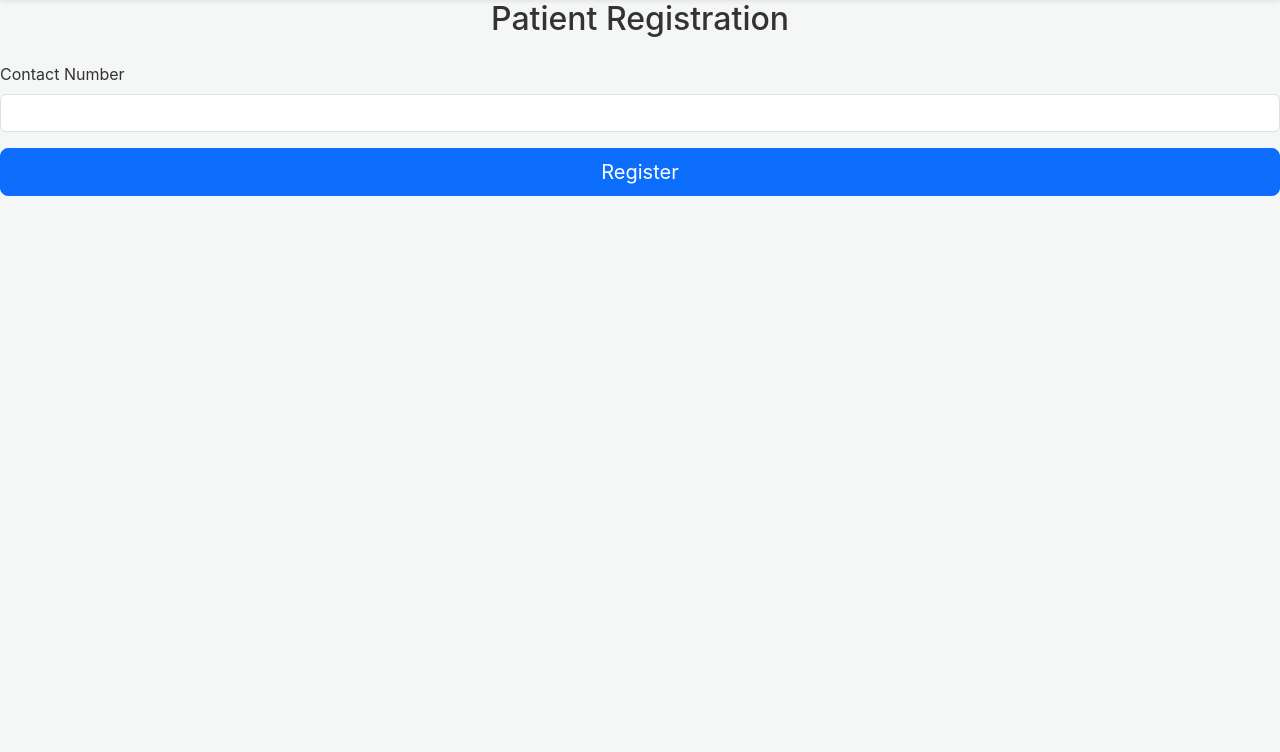
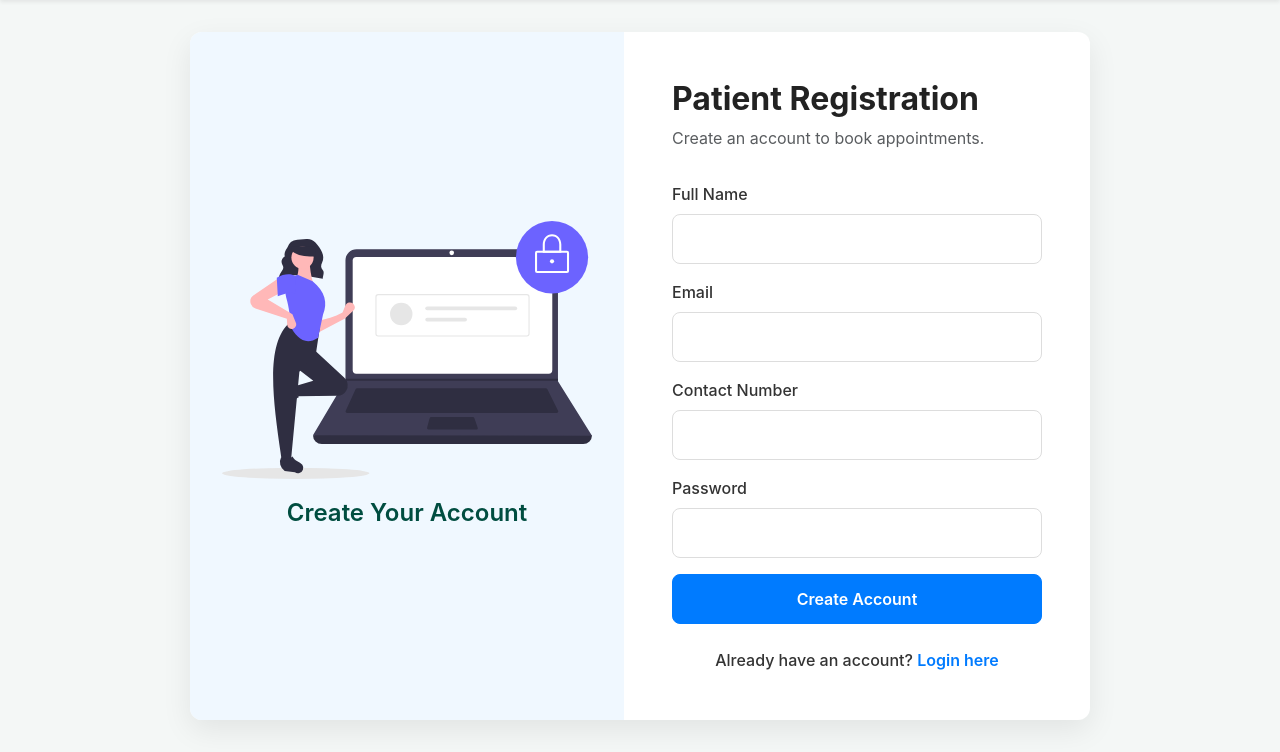
Before and after one commit to 770navyasharma/hospital-management-version2, a Flask app: template app/templates/patient_register.html in a window 1280 px wide. Shown: the part 56-808 px from the top of the page. Run offline with Flask 3, Linux system fonts and the light colour scheme; the template is opened without the code that fills it, so the values that code supplies are empty; some libraries are stand-ins or nearby versions.

Commit message:
Milestone-HMS-V2 Auth-RBAC

```diff
--- /dev/null
+++ b/app/static/css/auth.css
@@ -0,0 +1,122 @@
+/* app/static/css/auth.css */
+.auth-container {
+    display: flex;
+    align-items: center;
+    justify-content: center;
+    min-height: 90vh; /* 100vh minus navbar height */
+    padding: 2rem 0;
+}
+
+.auth-card {
+    display: flex;
+    background-color: #ffffff;
+    border-radius: 12px;
+    box-shadow: 0 10px 30px rgba(0, 0, 0, 0.08);
+    overflow: hidden;
+    width: 100%;
+    max-width: 900px; /* Card width */
+}
+
+/* --- Left Side (Image) --- */
+.auth-image-side {
+    flex: 1;
+    padding: 2rem; /* Reduced padding for image */
+    display: flex;
+    flex-direction: column;
+    justify-content: center;
+    align-items: center;
+}
+
+/* These classes will be added to the HTML */
+.login-bg {
+    background-color: #f0f8ff; /* Light blue */
+}
+.register-bg {
+    background-color: #f0f8ff; /* Light green */
+}
+
+.auth-image-side img {
+    max-width: 100%;
+    max-height: 400px; /* Stop SVG from being too tall */
+    height: auto;
+    object-fit: contain; /* Fixes distortion */
+}
+
+.auth-image-side .welcome-text {
+    font-size: 1.5rem;
+    font-weight: 600;
+    color: #004d40; /* Dark green theme color */
+    margin-top: 1rem;
+    text-align: center;
+}
+
+/* --- Right Side (Form) --- */
+.auth-form-side {
+    flex: 1;
+    padding: 3rem;
+    display: flex;
+    flex-direction: column;
+    justify-content: center;
+}
+
+.auth-form-side h2 {
+    font-weight: 700;
+    color: #222;
+    margin-bottom: 0.5rem; /* Tighter spacing */
+}
+
+.auth-form-side .text-muted {
+    margin-bottom: 2rem; /* More space below subtitle */
+}
+
+.form-label {
+    font-weight: 500;
+}
+
+.form-control {
+    padding: 0.75rem 1rem;
+    border-radius: 8px;
+    border: 1px solid #ddd;
+    transition: all 0.2s ease-in-out; /* Added transition */
+}
+
+.form-control:focus {
+    border-color: #007bff;
+    box-shadow: 0 0 0 0.25rem rgba(0,123,255,.25);
+}
+
+.form-check-label {
+    font-weight: 500;
+}
+
+.btn-auth {
+    padding: 0.75rem;
+    font-weight: 600;
+    font-size: 1rem;
+    border-radius: 8px;
+    background-color: #007bff;
+    border-color: #007bff;
+    transition: all 0.2s ease-in-out;
+}
+
+.btn-auth:hover {
+    background-color: #0056b3;
+    border-color: #0056b3;
+    transform: translateY(-2px);
+}
+
+.auth-switch-link {
+    text-align: center;
+    margin-top: 1.5rem;
+    font-weight: 500;
+}
+
+/* Cleaner link style */
+.auth-switch-link a {
+    color: #007bff;
+    text-decoration: none;
+    font-weight: 600;
+}
+.auth-switch-link a:hover {
+    text-decoration: underline;
+}
--- a/app/templates/index.html
+++ b/app/templates/index.html
@@ -17,7 +17,7 @@
         </div>
     </div>
     <div class="hero-image">
-        <img src="https://fe-hospital-management-system.vercel.app/static/media/hero-home.021b7cea0f5708247550062de1acf0f4.svg" alt="Hospital Graphic">
+        <img src="../static/images/undraw_medicine_hqqg.svg" alt="Hospital Graphic">
     </div>
 </div>
 
--- a/app/templates/patient_register.html
+++ b/app/templates/patient_register.html
@@ -1,33 +1,62 @@
 {% extends "base.html" %}
-{% from "bootstrap/form.html" import render_field %}
+
+{% block styles %}
+<link rel="stylesheet" href="{{ url_for('static', filename='css/auth.css') }}">
+{% endblock %}
 
 {% block page_content %}
-<div class="card-container">
-    <h2 class="text-center mb-4">Patient Registration</h2>
+<div class="auth-container">
+    <div class="auth-card">
+
+        <div class="auth-image-side register-bg">
+            <img src="{{ url_for('static', filename='images/undraw_secure-login_m11a.svg') }}"
+                 alt="Register Graphic"
+                 style="object-fit: contain;"> <div class="welcome-text">
+                Create Your Account
+            </div>
+        </div>
+
+        <div class="auth-form-side">
+            <h2>Patient Registration</h2>
+            <p class="text-muted">Create an account to book appointments.</p>
 
             <form action="{{ url_for('main.patient_register') }}" method="POST">
+
                 <div class="mb-3">
-            {{ render_field(security.register_form.full_name, class='form-control', placeholder='Full Name') }}
+                    <label for="full_name" class="form-label">Full Name</label>
+                    <input type="text" class="form-control" id="full_name" name="full_name" required>
                 </div>
+
                 <div class="mb-3">
-            {{ render_field(security.register_form.email, class='form-control', placeholder='Email') }}
+                    <label for="email" class="form-label">Email</label>
+                    <input type="email" class="form-control" id="email" name="email" required>
                 </div>
+
                 <div class="mb-3">
                     <label for="contact_number" class="form-label">Contact Number</label>
                     <input type="text" class="form-control" id="contact_number" name="contact_number" required>
                 </div>
+
                 <div class="mb-3">
-            {{ render_field(security.register_form.password, class='form-control', placeholder='Password') }}
+                    <label for="password" class="form-label">Password</label>
+                    <input type="password" class="form-control" id="password" name="password" required>
                 </div>
 
                 {% if error %}
-            <div class="alert alert-danger">{{ error }}</div>
+                <div class="alert alert-danger" role="alert">
+                    {{ error }}
+                </div>
                 {% endif %}
 
                 <div class="d-grid">
-            <button type="submit" class="btn btn-primary btn-lg">Register</button>
+                    <button type="submit" class="btn btn-primary btn-auth">Create Account</button>
                 </div>
             </form>
 
+            <div class="auth-switch-link">
+                Already have an account? <a href="{{ url_for('security.login') }}">Login here</a>
+            </div>
+        </div>
+    </div>
 </div>
 {% endblock %}
```
Also changed, not shown: app/__init__.py (+3 -5 lines), app/routes.py (+27 -17 lines), app/templates/security/login.html (deleted, +0 -18 lines), app/templates/security/login_user.html (added, +58 -0 lines), config.py (+10 -19 lines), app/static/images/undraw_enter-password_1kl4.svg (added), app/static/images/undraw_medicine_hqqg.svg (added), app/static/images/undraw_secure-login_m11a.svg (added). Lines whose indentation alone changed are shown as unchanged.
